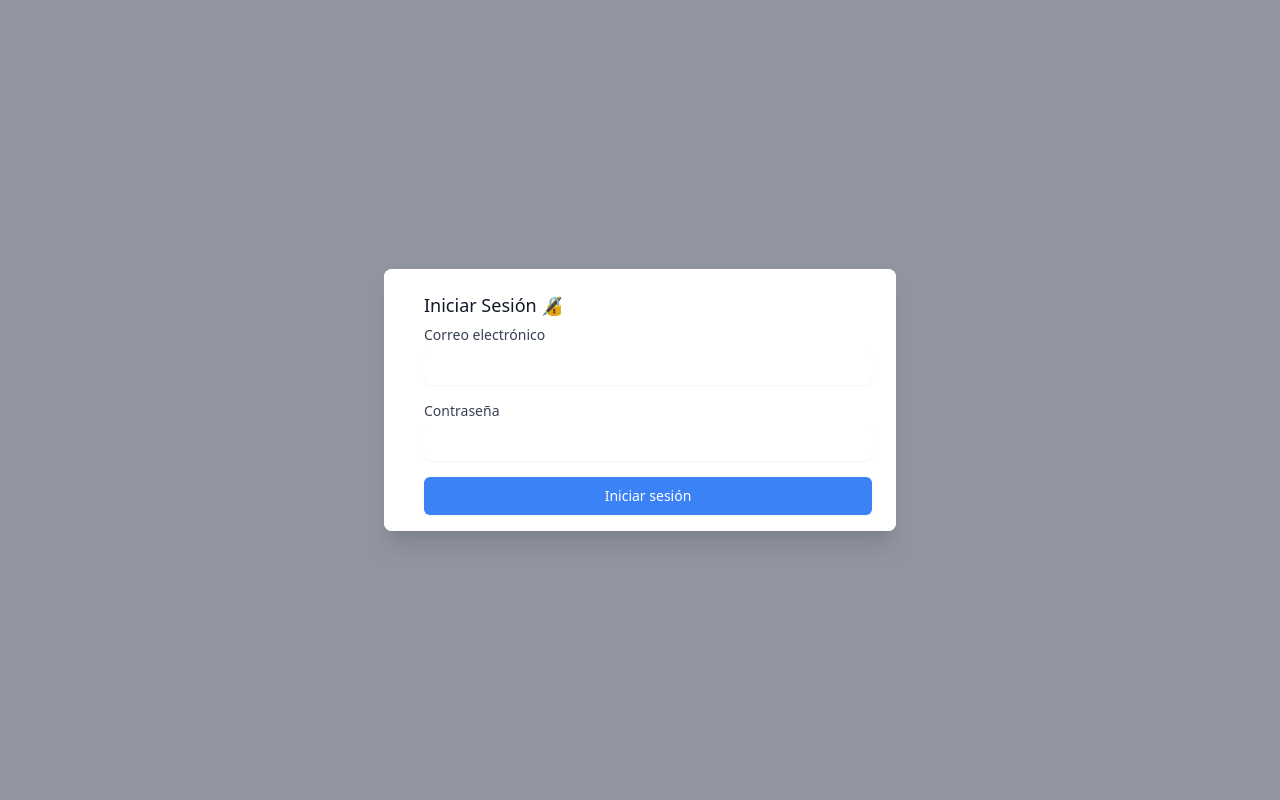
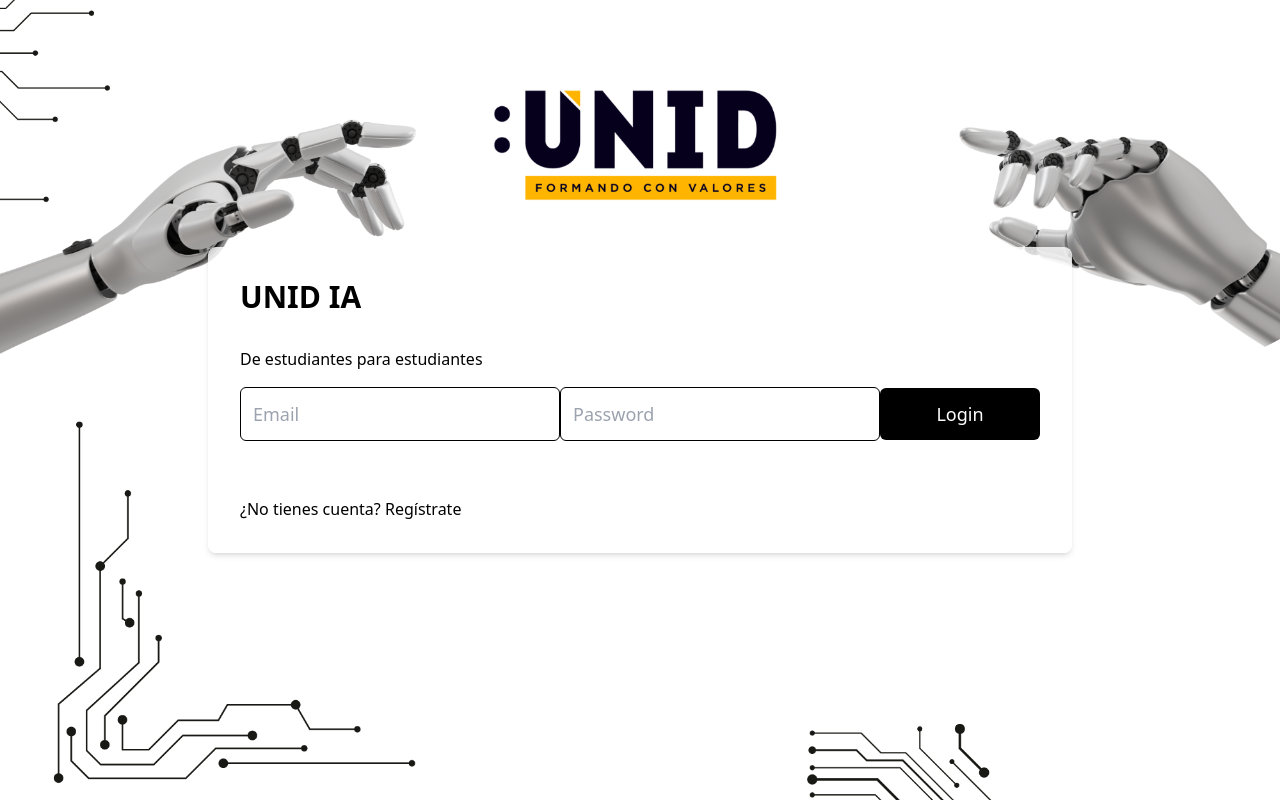
Before and after one commit to eduardoLOEZ/frontend-gpt, a React (Vite) app: page /login in a window 1280 px wide. Built offline with nearby package versions, Linux system fonts and the light colour scheme; what @react-pdf/renderer would draw is missing.

Commit message:
Interfaz del login y acerca de nosotros agregados

```diff
--- a/src/App.jsx
+++ b/src/App.jsx
@@ -1,40 +1,28 @@
-import { BrowserRouter, Routes, Route } from "react-router-dom"
+import { BrowserRouter, Routes, Route } from "react-router-dom";
 import React, { useState } from "react";
-import LoginForm from "./pages/Login"
-import RegisterForm from "./pages/Register"
+import LoginForm from "./pages/Login";
+import RegisterForm from "./pages/Register";
 import GptDashboard from "./pages/Dashboard";
 import PrivateRoute from "./components/PrivateRoute";
 import HomePage from "./components/Homepage";
-import './App.css'
+import AboutUs from "./components/AboutUs";
+import "./App.css";
 
 function App() {
-
-
-
-
   return (
     <BrowserRouter>
+      <Routes>
+        <Route element={<PrivateRoute />}>
+          <Route path="/dashboard" element={<GptDashboard />} />
+        </Route>
 
-      <Routes>
-
-      <Route element={<PrivateRoute/>}>
-
-        <Route path="/dashboard" element={<GptDashboard/>} />
-
-      </Route>
-
-
-
-      <Route path="/" element={<HomePage />} />
+        <Route path="/" element={<HomePage />} />
         <Route path="/login" element={<LoginForm />} />
         <Route path="/register" element={<RegisterForm />} />
-
+        <Route path="/about" element={<AboutUs />} />
       </Routes>
-
-
-
     </BrowserRouter>
-  )
+  );
 }
 
-export default App
+export default App;
--- /dev/null
+++ b/src/components/AboutUs.jsx
@@ -0,0 +1,44 @@
+import React from "react";
+import { Link } from "react-router-dom";
+
+const AboutUs = () => {
+  return (
+    <div className="bg-gray-200 font-sans min-h-screen">
+      <div className="container mx-auto max-w-xl mt-10 p-8 bg-white rounded-lg shadow-md">
+        <h1 className="text-3xl font-bold text-center text-gray-800 mb-8">
+          Bienvenidos a UNID IA
+        </h1>
+        <h2 className="text-xl font-semibold mb-4">¿Quiénes somos?</h2>
+        <p className="text-gray-700 leading-relaxed mb-6">
+          Esta es una plataforma creada por un grupo apasionado de estudiantes
+          para estudiantes. Somos de la universidad UNID y nos esforzamos por
+          simplificar el proceso de realizar tareas escolares mediante el poder
+          de la inteligencia artificial (IA).
+        </p>
+        <h2 className="text-xl font-semibold mb-4">¿Qué ofrecemos?</h2>
+        <p className="text-gray-700 leading-relaxed mb-6">
+          Nuestra misión es proporcionar a los estudiantes herramientas
+          innovadoras que les permitan realizar sus tareas de manera más
+          eficiente y efectiva. Con nuestra aplicación, puedes generar y
+          modificar tareas utilizando tecnología de IA, asegurándote de obtener
+          resultados precisos y de alta calidad. Lo que nos distingue es nuestra
+          capacidad para convertir tus tareas en archivos PDF profesionales con
+          solo unos pocos clics. Ya no tendrás que preocuparte por el formato o
+          la presentación; nosotros nos encargamos de ello para que puedas
+          centrarte en lo más importante: aprender y crecer.
+        </p>
+        <p className="text-gray-700 leading-relaxed mb-6">
+          <span className="highlight">¡Únete a nosotros al futuro</span>{" "}
+          <Link
+            to="/register"
+            className="cta-button inline-block py-2 px-4 bg-blue-500 text-white font-semibold rounded-lg hover:bg-blue-600"
+          >
+            Registrarse
+          </Link>
+        </p>
+      </div>
+    </div>
+  );
+};
+
+export default AboutUs;
--- a/src/pages/Login.jsx
+++ b/src/pages/Login.jsx
@@ -1,7 +1,8 @@
+
 import { useState } from "react";
 import { loginUser } from "../api/login";
 import { Navigate } from "react-router-dom";
-
+import backgroundImage from "./unid9.png";
 
 const Login = () => {
   const [email, setEmail] = useState("");
@@ -26,9 +27,6 @@
     try {
       const response = await loginUser(credentials.email, credentials.password);
       console.log(response);
-
-
-
     } catch (error) {
       console.log(error);
     }
@@ -37,85 +35,44 @@
   };
 
   return (
-    <div className="fixed z-10 inset-0 overflow-y-auto">
-      <div className="flex items-center justify-center min-h-screen px-4 pt-4 pb-20 text-center sm:block sm:p-0">
-        <div className="fixed inset-0 transition-opacity">
-          <div className="absolute inset-0 bg-gray-500 opacity-75"></div>
+    <div
+      className="bg-cover bg-center fixed inset-0"
+      style={{ backgroundImage: `url(${backgroundImage})` }} // Utilizar la imagen importada
+    >
+      <div className="container flex justify-center items-center h-screen">
+        <div className="login-form bg-white bg-opacity-80 p-8 text-lg rounded-lg shadow-md">
+          <h2 className="text-3xl font-bold mb-8">UNID IA</h2>
+          <div className="sub-title text-base mb-4">
+            De estudiantes para estudiantes
           </div>
-        <span className="hidden sm:inline-block sm:align-middle sm:h-screen"></span>
-        <div className="inline-block align-bottom bg-white rounded-lg text-left overflow-hidden shadow-xl transform transition-all sm:my-8 sm:align-middle sm:max-w-lg sm:w-full">
-          <div className="bg-white px-4 pt-5 pb-4 sm:p-6 sm:pb-4">
-            <div className="sm:items-start">
-              <div className="mt-3 text-center sm:mt-0 sm:ml-4 sm:text-left">
-                <h3 className="text-lg leading-6 font-medium text-gray-900">
-                  Iniciar Sesión 🔏
-                </h3>
-                <div className="mt-2">
-                  <form className="space-y-4" onSubmit={handleSubmit}>
-                    <div>
-                      <label
-                        htmlFor="email"
-                        className="block text-sm font-medium text-gray-700"
-                      >
-                        Correo electrónico
-                      </label>
           <input
-                        type="email"
-                        id="email"
-                        className="mt-1 p-2 focus:ring-blue-500 focus:border-blue-500 block w-full shadow-sm sm:text-sm border-gray-300 rounded-lg"
+            type="text"
+            placeholder="Email"
             value={email}
             onChange={handleEmailChange}
+            className="w-80 p-3 mb-6 border border-black rounded-md"
             required
           />
-                    </div>
-                    <div>
-                      <label
-                        htmlFor="password"
-                        className="block text-sm font-medium text-gray-700"
-                      >
-                        Contraseña
-                      </label>
           <input
             type="password"
-                        id="password"
-                        className="mt-1 p-2 focus:ring-blue-500 focus:border-blue-500 block w-full shadow-sm sm:text-sm border-gray-300 rounded-lg"
+            placeholder="Password"
             value={password}
             onChange={handlePasswordChange}
+            className="w-80 p-3 mb-6 border border-black rounded-md"
             required
           />
-                    </div>
-                    <div className="mt-5">
           <button
             type="submit"
-                        className="w-full inline-flex justify-center py-2 px-4 border border-transparent shadow-sm text-sm font-medium rounded-md text-white bg-blue-500 hover:bg-blue-600 focus:outline-none focus:ring-2 focus:ring-offset-2 focus:ring-blue-500"
+            onClick={handleSubmit}
+            className="w-40 p-3 bg-black text-white rounded-md cursor-pointer"
           >
-                        Iniciar sesión
+            Login
           </button>
-                      {/* <Link href= "/register">No tienes cuenta ? Registrate aqui</Link> */}
-                    </div>
-                  </form>
-                </div>
-              </div>
-              {/* <button
-                className="absolute top-4 right-4 text-gray-500 hover:text-gray-700"
-                onClick={onClose}
-              > */}
-                {/* <svg
-                  className="h-6 w-6"
-                  xmlns="http://www.w3.org/2000/svg"
-                  fill="none"
-                  viewBox="0 0 24 24"
-                  stroke="currentColor"
-                >
-                  <path
-                    strokeLinecap="round"
-                    strokeLinejoin="round"
-                    strokeWidth={2}
-                    d="M6 18L18 6M6 6l12 12"
-                  />
-                </svg> */}
-              {/* </button> */}
-            </div>
+          <div className="sub-text text-base mt-8">
+            ¿No tienes cuenta?{" "}
+            <a href="/register" className="cta-button">
+              Regístrate
+            </a>
           </div>
         </div>
       </div>
```
Also changed, not shown: src/pages/unid9.png (added). Lines whose indentation alone changed are shown as unchanged.
